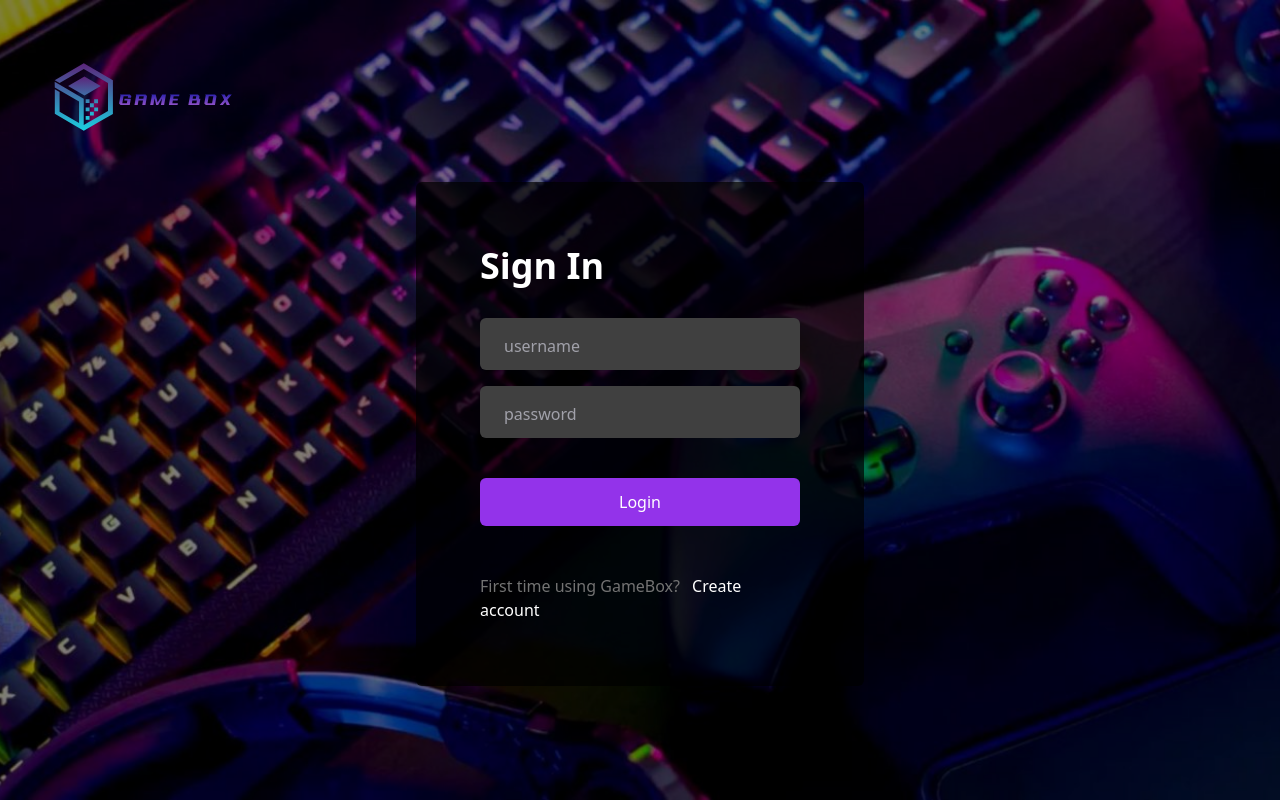
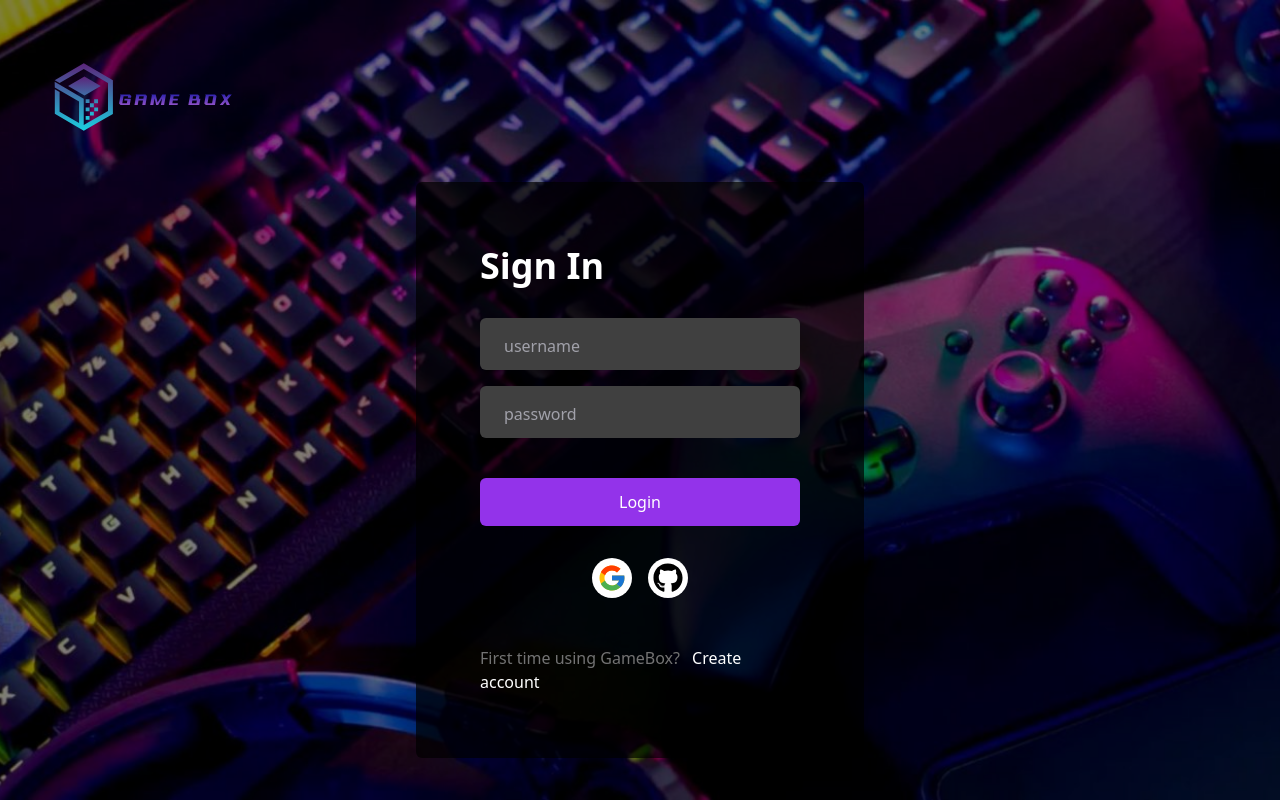
Before and after one commit to lcmalloy/Game-Box, a Next.js app in the folder game-box/: page /auth in a window 1280 px wide. Built offline with nearby package versions, Linux system fonts and the light colour scheme.

Commit message:
added Google and Github Icons to Auth page

```diff
--- a/game-box/package.json
+++ b/game-box/package.json
@@ -21,6 +21,7 @@
     "next-auth": "^4.20.1",
     "react": "18.2.0",
     "react-dom": "18.2.0",
+    "react-icons": "^4.8.0",
     "typescript": "5.0.2"
   },
   "devDependencies": {
--- a/game-box/pages/auth.tsx
+++ b/game-box/pages/auth.tsx
@@ -3,6 +3,8 @@ import React, { useState, useCallback } from 'react'
 import axios from 'axios'
 import { signIn } from 'next-auth/react'
 import { useRouter } from "next/router";
+import { FcGoogle } from 'react-icons/fc'
+import { FaGithub } from 'react-icons/fa'
 
 const Auth = () => {
   const [email, setEmail] = useState("")
@@ -25,7 +27,6 @@ const Auth = () => {
         callbackUrl: '/'
       });
       router.push('/')
-
     } catch(error) {
       console.log(error)
     }
@@ -38,13 +39,11 @@ const Auth = () => {
         name,
         password,
       })
-
       login();
     } catch(error) {
       console.log(error)
     }
   }, [email, name, password, login])
-
 
   return (
     <div className="relative h-full w-full bg-[url('/images/hero2.jpeg')] bg-no-repeat bg-center bg-fixed bg-cover">
@@ -85,6 +84,14 @@ const Auth = () => {
               >
                 {variant === 'login' ? 'Login' : 'Sign Up'}
               </button>
+              <div className="flex flex-row items-center gap-4 mt-8 justify-center">
+                <div className="w-10 h-10 bg-white rounded-full flex items-center justify-center cursor-pointer hover:opacity-80 transition">
+                  <FcGoogle size={30}/>
+                </div>
+                <div className="w-10 h-10 bg-white rounded-full flex items-center justify-center cursor-pointer hover:opacity-80 transition">
+                  <FaGithub size={30}/>
+                </div>
+              </div>
               <p className="text-neutral-500 mt-12">
                 {variant === 'login' ? 'First time using GameBox?' : 'Already have an account?'}
                 <span className="text-white ml-3 hover:underline cursor-pointer" onClick={toggleVariant}>
```
Also changed, not shown: 1 other file (tests, documents, lock files or other folders).
